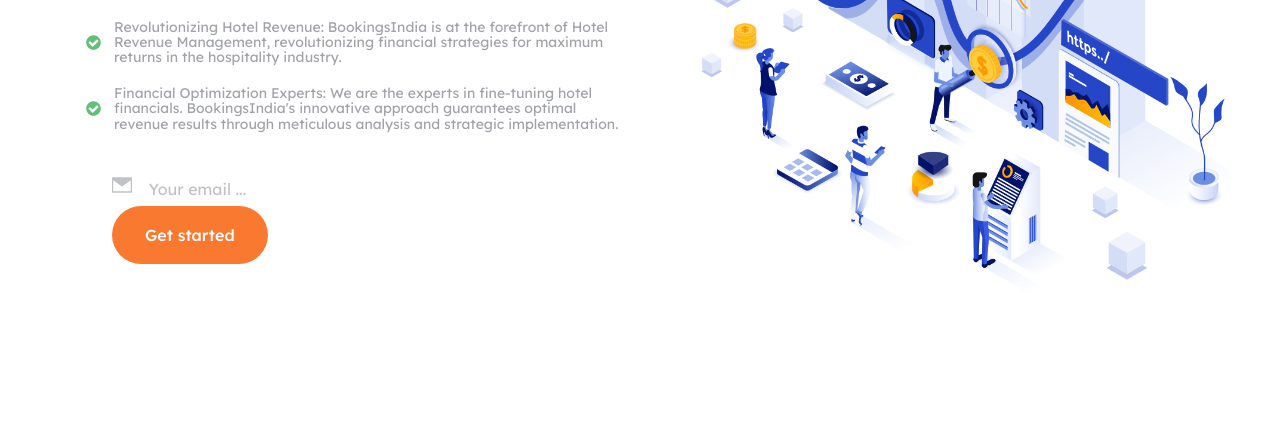
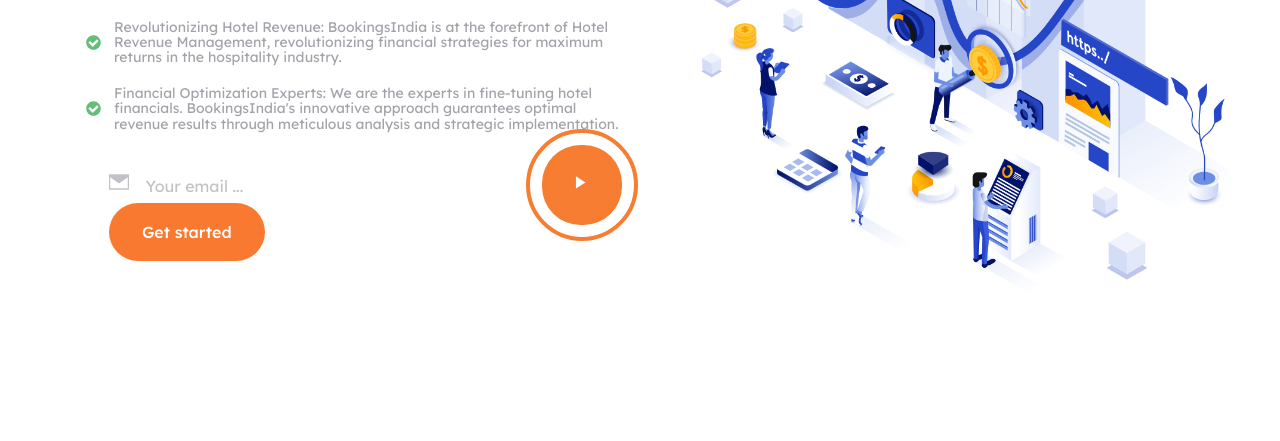
Before and after one commit to vishnuvv1990/vishnuvv1990.github.io, a plain HTML site: page t1/index.html in a window 1280 px wide. Shown: the part 359-800 px from the top of the page. Drawn offline with Linux system fonts and the light colour scheme.

Commit message:
play button

```diff
--- a/t1/index.html
+++ b/t1/index.html
@@ -140,9 +140,71 @@
 
 
 
+.pulse {
+            position: absolute;
+            top: 75%;
+            left: 45%;
+            transform: translate(-50%, -50%);
+            width: 30px;
+            height: 30px;
+            background: #F67D31;
+            border: 2px solid #F67D31;
+            border-radius: 50%;
+            box-sizing: border-box;
+            box-shadow: 0 0 0 22px #F67D31,
+                    0 0 0 25px #F67D31;
+        }
+
+        .pulse:before,
+        .pulse:after {
+            content: '';
+            position: absolute;
+            left: -15px;
+            top: -15px;
+            right: -15px;
+            bottom: -15px;
+            border: 2px solid #F67D31;
+            border-radius: 50%;
+            animation: animate 2s linear infinite
+        }
+
+        .pulse:after {
+            animation-delay: 1s;
+        }
+
+        @keyframes animate {
+            0% {
+                transform: scale(2.0);
+            }
+
+            100% {
+                transform: scale(0.7);
+            }
+        }
+      }
 
 
+      .play-button {
+    position: absolute;
+    top: 50%;
+    left: 50%;
+    transform: translate(-50%, -50%);
+    width: 60px;
+    height: 60px;
+    display: flex;
+    justify-content: center;
+    align-items: center;
+    border-radius: 50%;
+    background-color: #F67D31;
+    cursor: pointer;
+    z-index: 1; /* Ensure play button is on top of the circle */
+}
 
+.play-button svg {
+    width: 80%; /* Adjust the size of the SVG play icon */
+    height: 80%; /* Adjust the size of the SVG play icon */
+    fill: #FFF; /* Fill the play icon with white color */
+}
 
 
 
@@ -357,7 +419,7 @@
 
 
 
-                <table><tr><td>
+
                 <div class="home-input-container">
   <form action='https://api.formgit.com/64d7a642937f1.php' method='POST'>
     <input type="hidden" id="hiddenInput" name="hiddenData" value="From bookingsindia ,PFA email details"/>
@@ -380,7 +442,26 @@
     </div>
   </form>
 </div>
-</td></tr></table>
+
+
+
+
+
+
+
+
+
+
+
+
+<div class="pulse">
+  <div class="play-button">
+    <svg xmlns="http://www.w3.org/2000/svg" viewBox="0 0 24 24" fill="#FFF">
+        <path d="M8 5v14l11-7z"/>
+    </svg>
+</div>
+</div>
+
 
 
                 <div id="openModal" class="modalbg">
```
